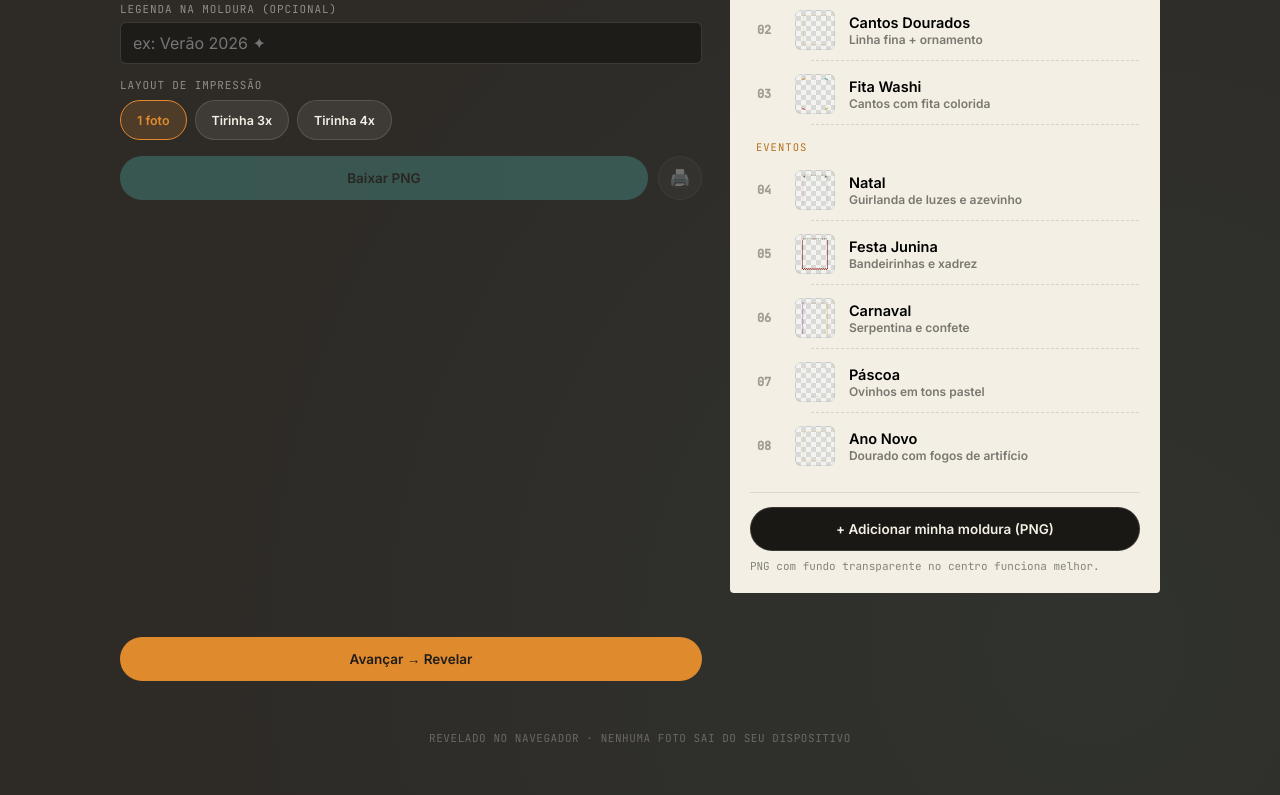
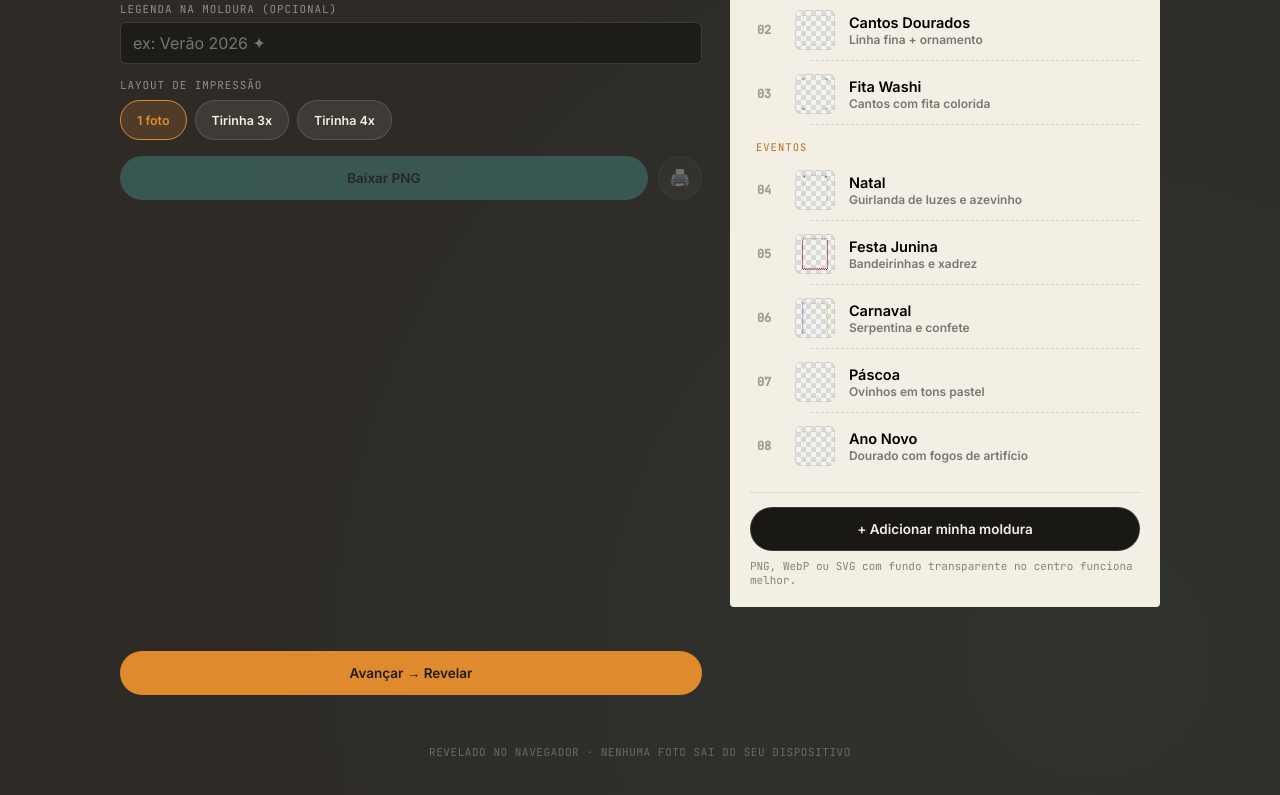
Before and after one commit to ruan-codes/estudio-molduras, a React (Vite) app: page / in a window 1280 px wide. Shown: the part 974-1769 px from the top of the page. Built offline with nearby package versions, Linux system fonts and the light colour scheme; a web font is replaced by a local one.

Commit message:
feat: support multiple image formats for frame uploads and update related documentation

```diff
--- a/src/App.jsx
+++ b/src/App.jsx
@@ -92,7 +92,7 @@ export default function App() {
     const id = `custom-${Date.now()}`
     setCustomFrames((prev) => [
       ...prev,
-      { id, name: file.name.replace(/\.png$/i, ''), desc: 'Moldura enviada por você', src: url },
+      { id, name: file.name.replace(/\.(png|webp|svg)$/i, ''), desc: 'Moldura enviada por você', src: url },
     ])
     setActiveFrameId(id)
   }
--- a/src/components/FrameStrip.jsx
+++ b/src/components/FrameStrip.jsx
@@ -35,19 +35,19 @@ export default function FrameStrip({ frames, activeFrameId, onSelect, onUploadFr
 
       <div className="upload-frame-row">
         <button className="btn-ghost" style={{ width: '100%' }} onClick={() => fileInputRef.current?.click()}>
-          + Adicionar minha moldura (PNG)
+          + Adicionar minha moldura
         </button>
         <input
           ref={fileInputRef}
           type="file"
-          accept="image/png"
+          accept="image/png,image/webp,image/svg+xml"
           onChange={(e) => {
             const file = e.target.files?.[0]
             if (file) onUploadFrame(file)
             e.target.value = ''
           }}
         />
-        <div className="upload-frame-hint">PNG com fundo transparente no centro funciona melhor.</div>
+        <div className="upload-frame-hint">PNG, WebP ou SVG com fundo transparente no centro funciona melhor.</div>
       </div>
     </div>
   )
```
Also changed, not shown: src/data/frames.js (+4 -3 lines).
